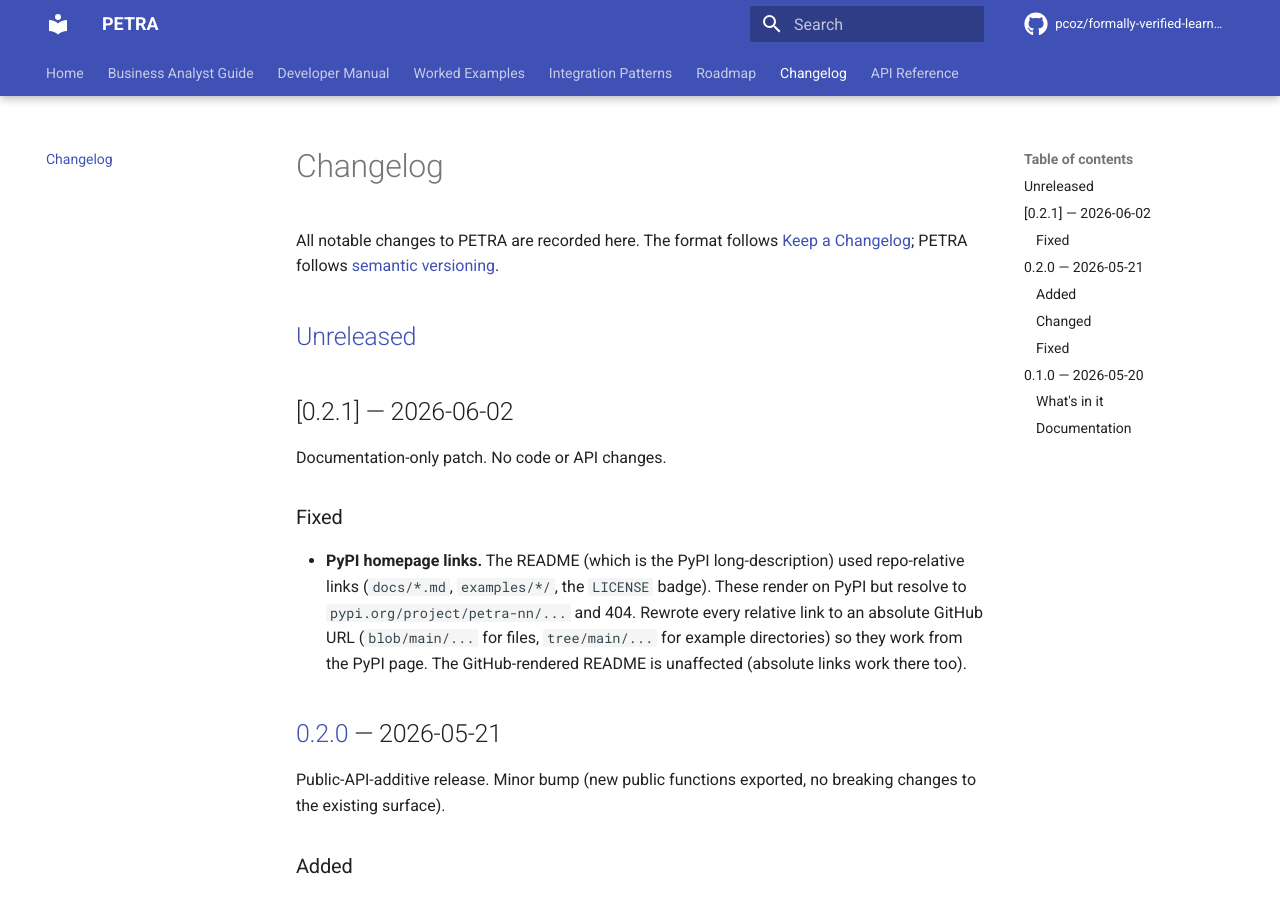
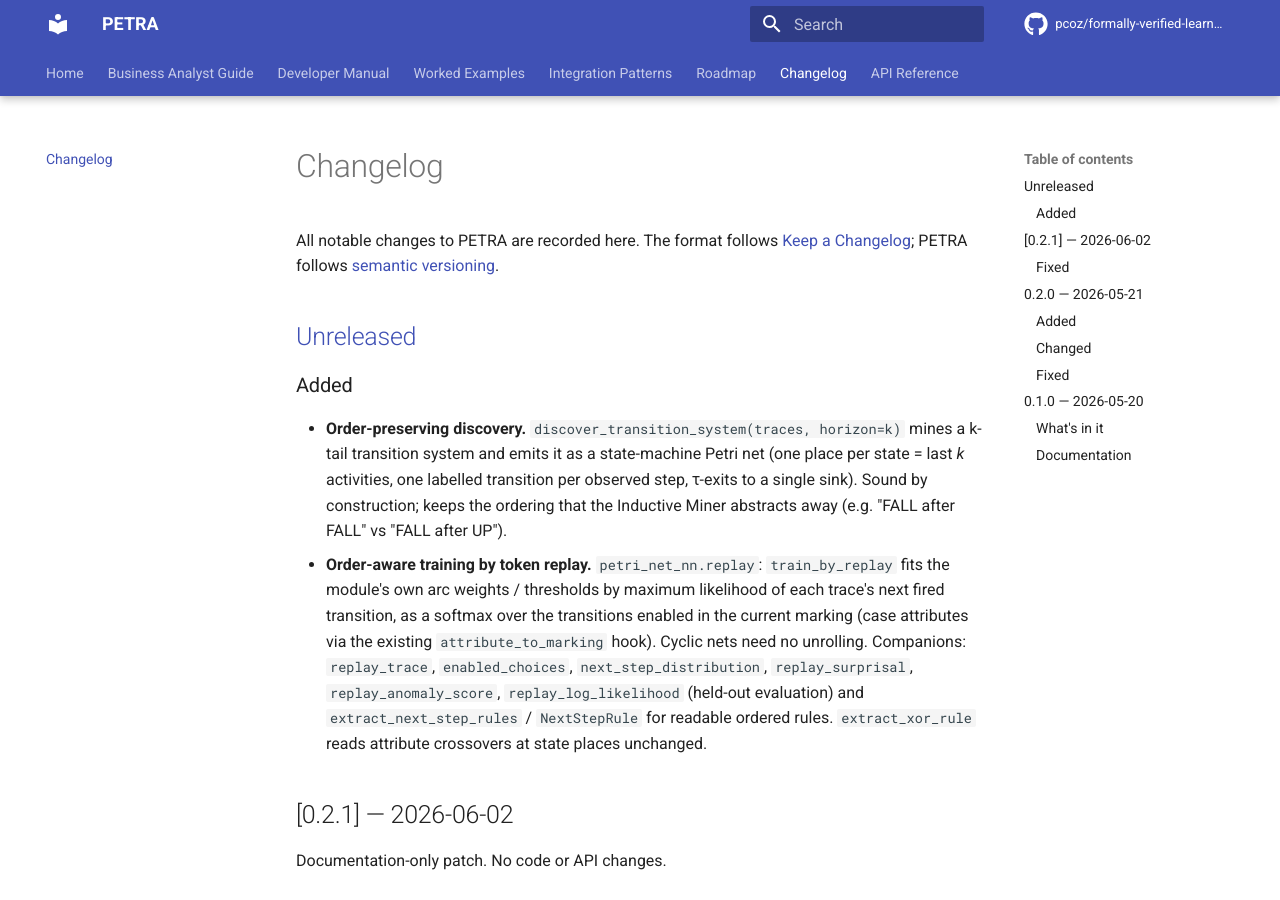
Before and after one commit to pcoz/formally-verified-learnable-process-intelligence, an MkDocs documentation site: the page built from docs/CHANGELOG.md, in a window 1280 px wide and 900 px high. Built offline with MkDocs 1.6.1 and Material for MkDocs 9.7.7, drawn with Linux system fonts in a browser that asks for light colours; comment, search, counter and statistics services are not loaded.

Commit message:
docs: API page and changelog entry for replay training and transition-system discovery

```diff
--- a/docs/CHANGELOG.md
+++ b/docs/CHANGELOG.md
@@ -5,6 +5,25 @@
 follows [semantic versioning](https://semver.org/).
 
 ## [Unreleased]
+
+### Added
+
+- **Order-preserving discovery.** `discover_transition_system(traces,
+  horizon=k)` mines a k-tail transition system and emits it as a
+  state-machine Petri net (one place per state = last *k* activities,
+  one labelled transition per observed step, τ-exits to a single sink).
+  Sound by construction; keeps the ordering that the Inductive Miner
+  abstracts away (e.g. "FALL after FALL" vs "FALL after UP").
+- **Order-aware training by token replay.** `petri_net_nn.replay`:
+  `train_by_replay` fits the module's own arc weights / thresholds by
+  maximum likelihood of each trace's next fired transition, as a
+  softmax over the transitions enabled in the current marking (case
+  attributes via the existing `attribute_to_marking` hook). Cyclic nets
+  need no unrolling. Companions: `replay_trace`, `enabled_choices`,
+  `next_step_distribution`, `replay_surprisal`, `replay_anomaly_score`,
+  `replay_log_likelihood` (held-out evaluation) and
+  `extract_next_step_rules` / `NextStepRule` for readable ordered rules.
+  `extract_xor_rule` reads attribute crossovers at state places unchanged.
 
 ## [0.2.1] — 2026-06-02
 
--- a/mkdocs.yml
+++ b/mkdocs.yml
@@ -74,6 +74,7 @@
       - SIF importer: api/sif.md
       - XES log loader: api/xes.md
       - Training and anomaly scoring: api/traces.md
+      - Order-aware replay training: api/replay.md
       - Anomaly generators + baseline: api/anomalies.md
       - Bisimulation (strong + weak): api/bisimulation.md
       - Soundness + deadlock localisation: api/soundness.md
@@ -81,7 +82,7 @@
       - CTL temporal-logic checker: api/ctl.md
       - Interpretability (rules, CIs, counterfactuals, sensitivity): api/interpretability.md
       - Reference subnets: api/subnets.md
-      - Process discovery (Inductive Miner): api/discovery.md
+      - Process discovery (Inductive Miner, transition system): api/discovery.md
       - ONNX export: api/onnx_export.md
       - Streaming evaluator: api/streaming.md
       - REST API: api/rest.md
```
Also changed, not shown: docs/api/replay.md (added, +3 -0 lines).
